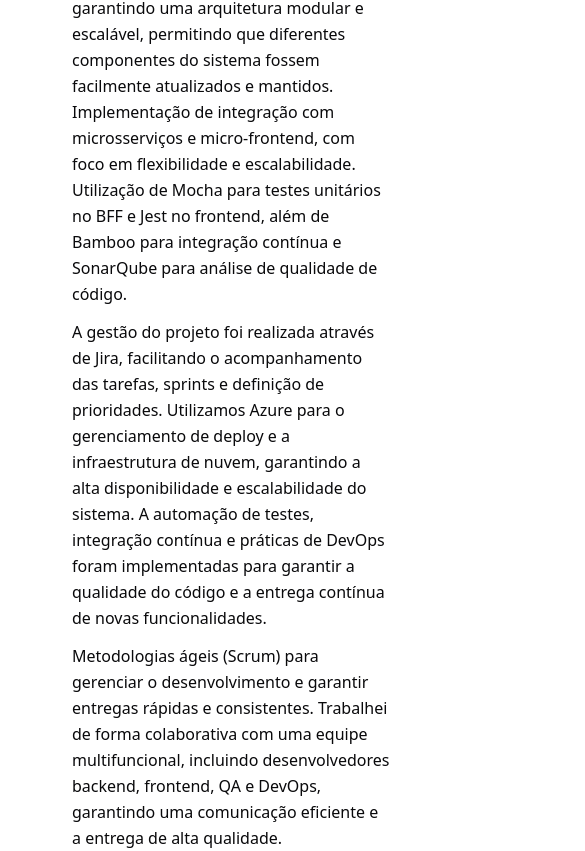
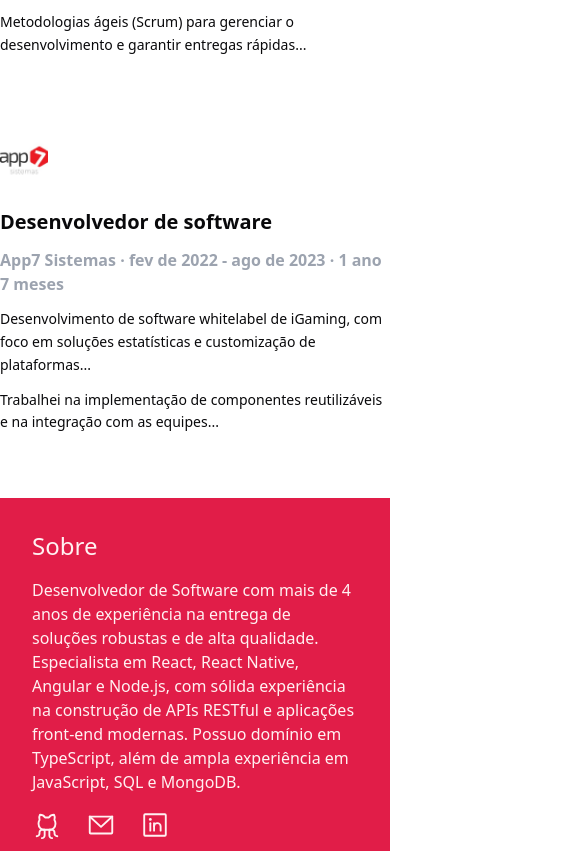
Before and after one commit to stecks10/vitor-web, a Next.js app: page / in a window 390 px wide. Shown: the part 2113-2964 px from the top of the page, 585 px wide, since content can reach past the window. Built offline with nearby package versions, Linux system fonts and the light colour scheme.

Commit message:
refatora estilos globais e componentes para melhorar responsividade e layout

```diff
--- a/app/globals.css
+++ b/app/globals.css
@@ -63,15 +63,42 @@
   * {
     @apply border-border;
   }
+
   body {
     @apply bg-background text-foreground;
   }
+
   .primary {
     background-color: hsl(var(--primary));
     color: hsl(var(--primary-foreground));
   }
+
   .secondary {
     background-color: hsl(var(--secondary));
     color: hsl(var(--secondary-foreground));
   }
+
+  .card {
+    @apply p-4 md:p-6 lg:p-8;
+  }
+
+  .heading {
+    @apply text-2xl md:text-3xl lg:text-4xl;
+  }
+
+  .text {
+    @apply text-base md:text-lg lg:text-xl;
+  }
+
+  .container {
+    @apply w-full max-w-screen-xl px-4 sm:px-6 lg:px-8;
+  }
+
+  .flex-container {
+    @apply flex flex-wrap justify-between gap-4;
+  }
+
+  .flex-item {
+    @apply min-w-[200px] flex-1;
+  }
 }
--- a/components/Experience.tsx
+++ b/components/Experience.tsx
@@ -20,21 +20,21 @@ const ExperienceItem: React.FC<ExperienceItemProps> = ({
   period,
   description,
 }) => (
-  <div className="flex items-start space-x-6">
+  <div className="flex flex-col items-start space-y-6 sm:flex-row sm:space-x-6 sm:space-y-0">
     <Image
       src={imgSrc}
       alt={imgAlt}
       width={48}
       height={48}
-      className="h-12 w-12 rounded-lg"
+      className="h-12 w-12 rounded-lg sm:h-16 sm:w-16"
     />
     <div className="space-y-3">
-      <h3 className="text-2xl font-bold">{title}</h3>
+      <h3 className="text-xl font-bold sm:text-2xl">{title}</h3>
       <p className="font-semibold text-gray-400">
         {company} · {period}
       </p>
       {description.map((desc, index) => (
-        <p key={index} className="text-base leading-relaxed">
+        <p key={index} className="text-sm leading-relaxed sm:text-base">
           {desc}
         </p>
       ))}
@@ -44,13 +44,13 @@ const ExperienceItem: React.FC<ExperienceItemProps> = ({
 
 export function Experience() {
   return (
-    <div className="pb-32 pt-10">
+    <div className="pb-16 pt-10 sm:pb-32">
       <section id="experience">
-        <h2 className="mb-10 text-center text-4xl font-bold text-rose-600">
+        <h2 className="mb-10 text-center text-3xl font-bold text-rose-600 sm:text-4xl">
           Experiência
         </h2>
 
-        <div className="mx-auto max-w-4xl space-y-10">
+        <div className="mx-auto max-w-2xl space-y-10 sm:max-w-4xl">
           <ExperienceItem
             imgSrc="/7comm.jpeg"
             imgAlt="7comm"
@@ -58,14 +58,14 @@ export function Experience() {
             company="7COMm - People and tech to transform"
             period="ago de 2023 - set de 2024 · 1 ano 5 meses"
             description={[
-              'Desenvolvimento de sistema de renegociação de dívidas para o Banco Bradesco utilizando Node.js no Backend for Frontend (BFF) e Angular no frontend. O backend foi estruturado com NestJS, garantindo uma arquitetura modular e escalável, permitindo que diferentes componentes do sistema fossem facilmente atualizados e mantidos. Implementação de integração com microsserviços e micro-frontend, com foco em flexibilidade e escalabilidade. Utilização de Mocha para testes unitários no BFF e Jest no frontend, além de Bamboo para integração contínua e SonarQube para análise de qualidade de código.',
-              'A gestão do projeto foi realizada através de Jira, facilitando o acompanhamento das tarefas, sprints e definição de prioridades. Utilizamos Azure para o gerenciamento de deploy e a infraestrutura de nuvem, garantindo a alta disponibilidade e escalabilidade do sistema. A automação de testes, integração contínua e práticas de DevOps foram implementadas para garantir a qualidade do código e a entrega contínua de novas funcionalidades.',
-              'Metodologias ágeis (Scrum) para gerenciar o desenvolvimento e garantir entregas rápidas e consistentes. Trabalhei de forma colaborativa com uma equipe multifuncional, incluindo desenvolvedores backend, frontend, QA e DevOps, garantindo uma comunicação eficiente e a entrega de alta qualidade. Implementação de logs de rastreabilidade para monitoramento e análise de performance, além de um acompanhamento constante de métricas para otimização do sistema.',
+              'Desenvolvimento de sistema de renegociação de dívidas para o Banco Bradesco utilizando Node.js no Backend for Frontend (BFF) e Angular no frontend...',
+              'A gestão do projeto foi realizada através de Jira, facilitando o acompanhamento das tarefas, sprints...',
+              'Metodologias ágeis (Scrum) para gerenciar o desenvolvimento e garantir entregas rápidas...',
             ]}
           />
         </div>
 
-        <div className="mx-auto mt-20 max-w-4xl space-y-10">
+        <div className="mx-auto mt-20 max-w-2xl space-y-10 sm:max-w-4xl">
           <ExperienceItem
             imgSrc="/app7.jpeg"
             imgAlt="app7"
@@ -73,8 +73,8 @@ export function Experience() {
             company="App7 Sistemas"
             period="fev de 2022 - ago de 2023 · 1 ano 7 meses"
             description={[
-              'Desenvolvimento de software whitelabel de iGaming, com foco em soluções estatísticas e customização de plataformas. Atuei no frontend utilizando AngularJS e React, criando interfaces dinâmicas e responsivas para proporcionar uma experiência de usuário eficiente e adaptável. Utilizei CSS e SASS para estilização, garantindo um design escalável e modular.',
-              'Trabalhei na implementação de componentes reutilizáveis e na integração com as equipes de backend e design para garantir a entrega de soluções personalizadas de alta performance e com ótima usabilidade em diversos dispositivos.',
+              'Desenvolvimento de software whitelabel de iGaming, com foco em soluções estatísticas e customização de plataformas...',
+              'Trabalhei na implementação de componentes reutilizáveis e na integração com as equipes...',
             ]}
           />
         </div>
--- a/components/Footer.tsx
+++ b/components/Footer.tsx
@@ -8,9 +8,9 @@ export function Footer() {
       id="contact"
       className="bg-primary p-8 px-4 text-primary-foreground shadow-lg dark:bg-secondary dark:text-secondary-foreground md:px-40"
     >
-      <div className="container flex flex-col items-start px-96 text-left">
-        <h2 className="mb-4 max-w-3xl text-left text-lg">Sobre</h2>
-        <p className="mb-4 max-w-3xl text-left text-lg">
+      <div className="container flex flex-col items-start px-4 text-left md:px-20 lg:px-40">
+        <h2 className="mb-4 text-left text-2xl sm:text-3xl">Sobre</h2>
+        <p className="mb-4 max-w-3xl text-left text-base sm:text-lg md:text-xl">
           Desenvolvedor de Software com mais de 4 anos de experiência na entrega
           de soluções robustas e de alta qualidade. Especialista em React, React
           Native, Angular e Node.js, com sólida experiência na construção de
@@ -18,33 +18,30 @@ export function Footer() {
           TypeScript, além de ampla experiência em JavaScript, SQL e MongoDB.
         </p>
 
-        <div className="mb-4 flex flex-col items-center gap-6 sm:flex-row">
+        <div className="mb-4 flex flex-wrap items-center justify-center gap-6 sm:flex-row">
           <a
             href="https://github.com/stecks10"
             target="_blank"
             rel="noopener noreferrer"
+            className="transition hover:text-rose-400"
           >
-            <GithubLogo size={30} className="transition hover:text-rose-400" />
+            <GithubLogo size={30} />
           </a>
 
           <a
             href="mailto:vnn2006@gmail.com"
-            className="px-6 py-2 font-bold transition-colors dark:border-rose-600"
+            className="transition-colors hover:text-rose-400 dark:border-rose-600"
           >
-            <EnvelopeSimple
-              size={30}
-              className="transition hover:text-rose-400"
-            />
+            <EnvelopeSimple size={30} />
           </a>
+
           <a
             href="https://www.linkedin.com/in/vitor-nunes-do-nascimento-466004197/"
             target="_blank"
             rel="noopener noreferrer"
+            className="transition hover:text-rose-400"
           >
-            <LinkedinLogo
-              size={30}
-              className="transition hover:text-rose-400"
-            />
+            <LinkedinLogo size={30} />
           </a>
         </div>
       </div>
```
